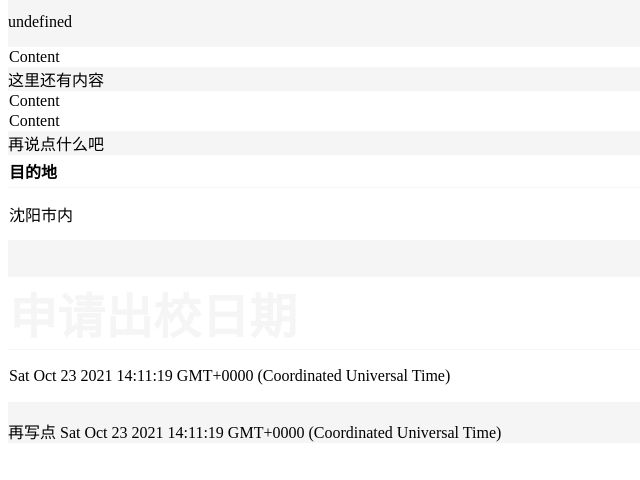
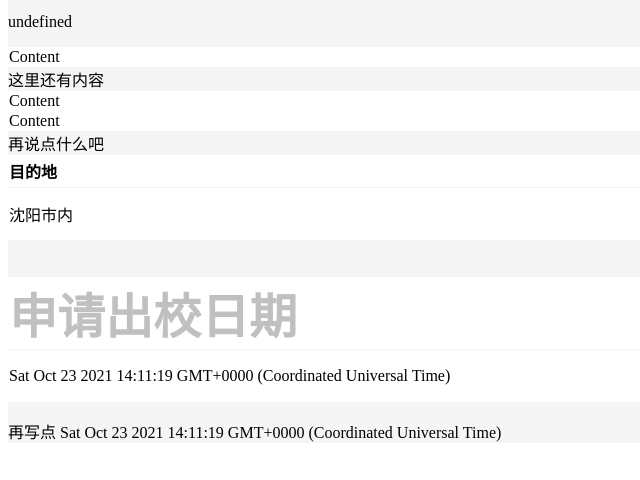
Before and after one commit to Midun-xkAn/Midun-xkAn.github.io, a plain HTML site: page login.html in a window 1280 px wide. Shown: the part 110-590 px from the top of the page, without its empty margins (0-640 px from the left). Drawn offline with Linux system fonts and the light colour scheme.

Commit message:
Update login.html

```diff
--- a/login.html
+++ b/login.html
@@ -47,7 +47,7 @@
 
 	<table width="100%">
 	    <tr>
-			<th align="left"  height="30" bgcolor="white"><font size="20" color="WhiteSmoke" face="宋体">申请出校日期</font></th>
+			<th align="left"  height="30" bgcolor="white"><font size="20" color="Silver" face="宋体">申请出校日期</font></th>
 	    </tr>
 	    <tr>
 	        <td align="left" height="50" bgcolor="white" bordercolor="WhiteSmoke" border=1><p id="day"></p></td>
```
